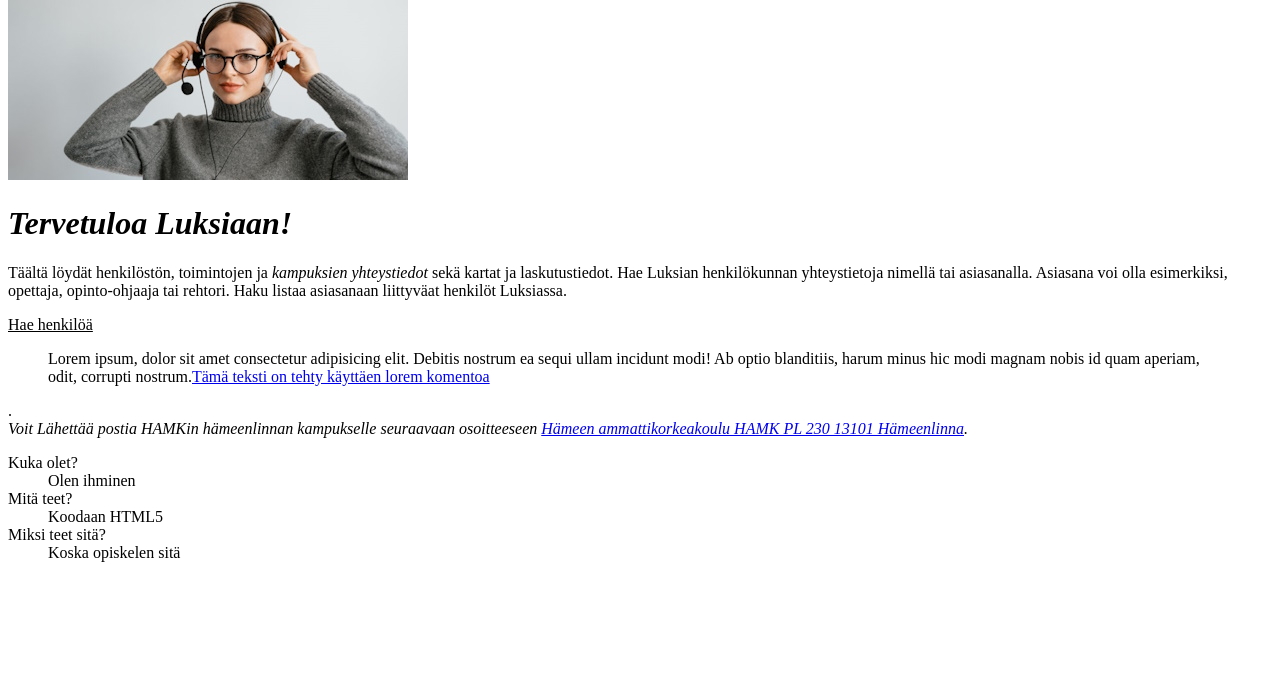
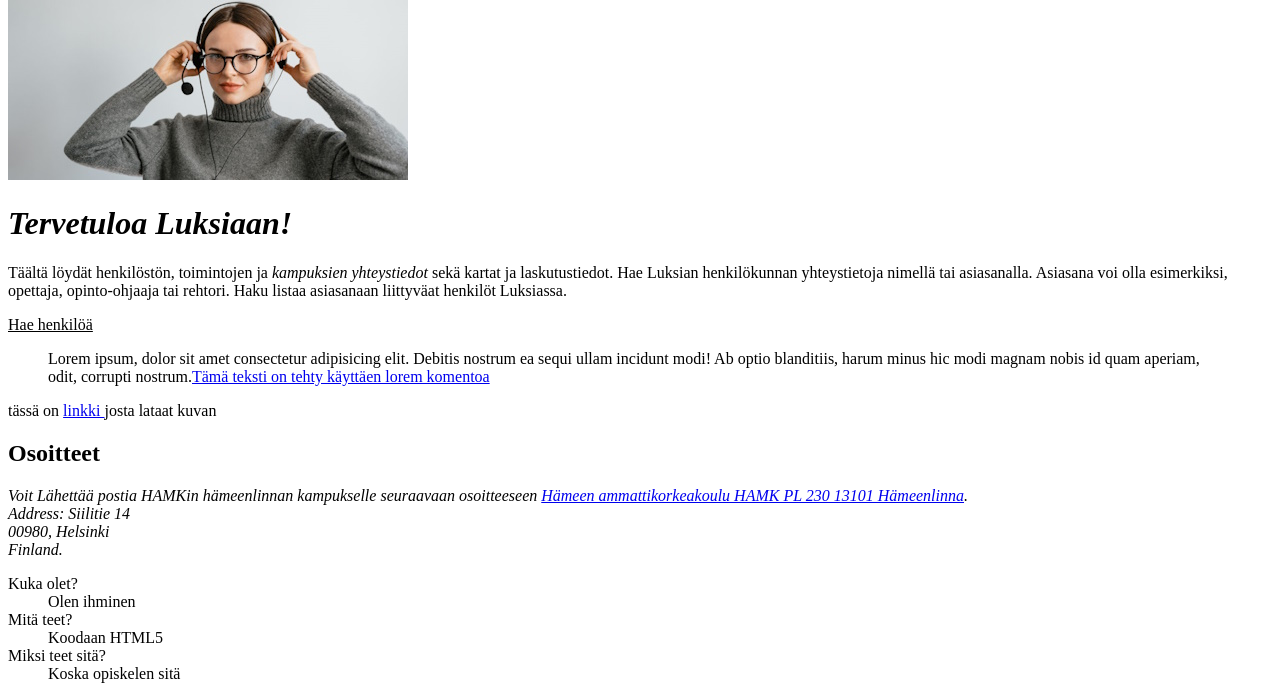
Before and after one commit to Tupolaa/HTML5, a plain HTML site: page Exercise2.html in a window 1280 px wide. Shown: the part 104-803 px from the top of the page. Drawn offline with Linux system fonts and the light colour scheme.

Commit message:
exec 3 task 3

```diff
--- a/Exercise2.html
+++ b/Exercise2.html
@@ -21,17 +21,27 @@
 
             Asiasana voi olla esimerkiksi, opettaja, opinto-ohjaaja tai rehtori. Haku listaa asiasanaan liittyväat henkilöt Luksiassa.</p>
     <p><u>Hae henkilöä</u></p>
+      <!-- exercise 3: Validation & Adding More Elements -->
 
     <blockquote>Lorem ipsum, dolor sit amet consectetur adipisicing elit. Debitis nostrum ea sequi ullam incidunt modi! Ab optio blanditiis,
         harum minus hic modi magnam nobis id quam aperiam, odit, corrupti nostrum.<a href="https://www.lipsum.com/feed/html" target="_blank">Tämä teksti on tehty käyttäen lorem komentoa</a></blockquote>
 
+        <p>tässä on  <a href="/images/lukstore.jpg" download>linkki </a> josta lataat kuvan</p>
+
+         <h2 id="Osoite">Osoitteet</h2>
+
     </main>
-    <!-- exercise 3: Validation & Adding More Elements -->.
+
 
     <address>
         Voit Lähettää postia HAMKin hämeenlinnan kampukselle seuraavaan osoitteeseen
         <a href="https://www.hamk.fi/tietoa-hamkista/kampukset-ja-kartat/" target="_blank">Hämeen ammattikorkeakoulu HAMK PL 230 13101 Hämeenlinna</a>.
 
+        <address>
+            Address: Siilitie 14<br>
+            00980, Helsinki<br>
+            Finland.
+        </address>
       </address>
 
 
```
